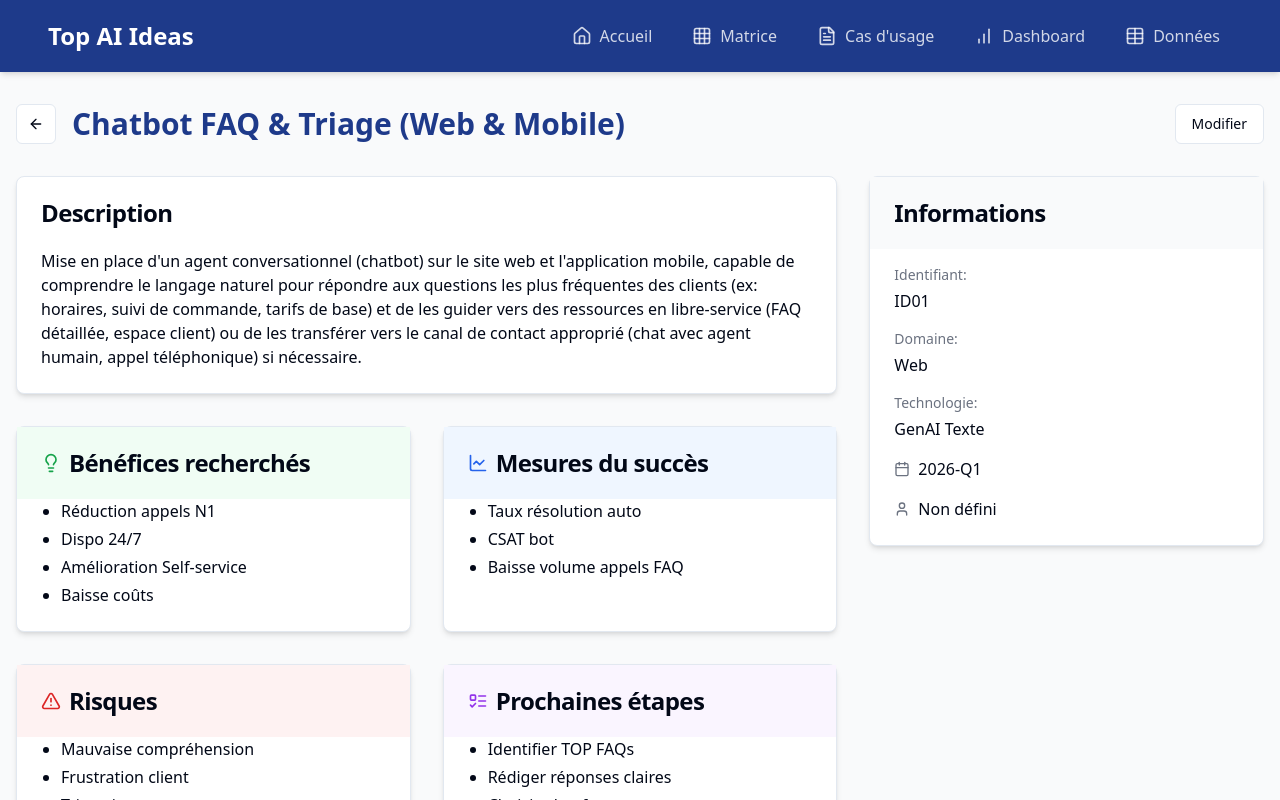
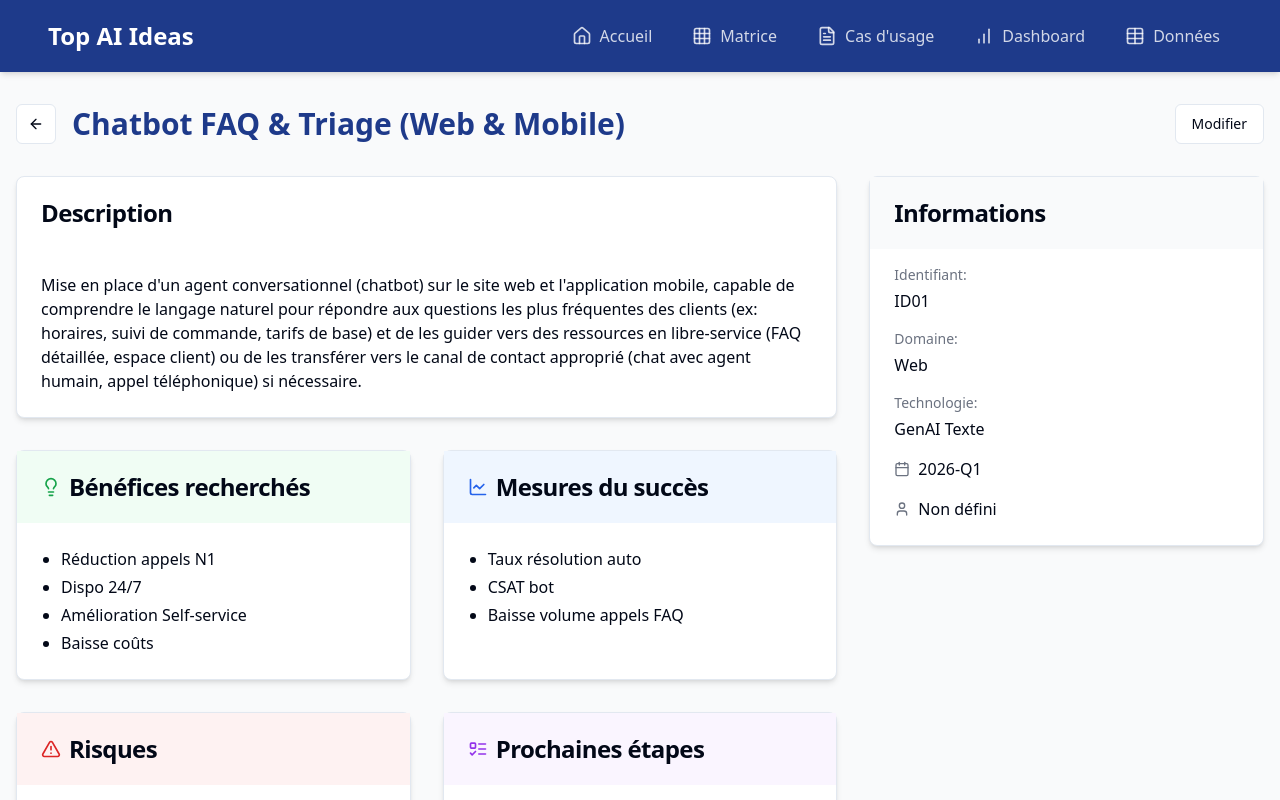
Before and after one commit to rhanka/top-ai-ideas, a React (Vite) app: page /cas-usage in a window 1280 px wide. Both pictures are taken after a click on the button "Voir les détails". Shown: the top 800 px of the page. Built offline with nearby package versions, Linux system fonts and the light colour scheme.

Commit message:
Fix: Apply margin to cards outside edit mode
Apply the same margin to the cards in the UseCaseDetail page, even when not in edit mode.

```diff
--- a/src/components/ui/card.tsx
+++ b/src/components/ui/card.tsx
@@ -1,3 +1,4 @@
+
 import * as React from "react"
 
 import { cn } from "@/lib/utils"
@@ -60,7 +61,7 @@ const CardContent = React.forwardRef<
   HTMLDivElement,
   React.HTMLAttributes<HTMLDivElement>
 >(({ className, ...props }, ref) => (
-  <div ref={ref} className={cn("p-6 pt-0", className)} {...props} />
+  <div ref={ref} className={cn("p-6 pt-4", className)} {...props} />
 ))
 CardContent.displayName = "CardContent"
 
--- a/src/pages/UseCaseDetail.tsx
+++ b/src/pages/UseCaseDetail.tsx
@@ -1,4 +1,3 @@
-
 import React, { useState, useEffect } from "react";
 import { useParams, useNavigate } from "react-router-dom";
 import { useAppContext } from "@/context/AppContext";
@@ -176,7 +175,7 @@ const UseCaseDetail: React.FC = () => {
                   withMargin={true}
                 />
               ) : (
-                <p className="whitespace-pre-line">{useCase.description}</p>
+                <p className="whitespace-pre-line mt-2">{useCase.description}</p>
               )}
             </CardContent>
           </Card>
@@ -199,7 +198,7 @@ const UseCaseDetail: React.FC = () => {
                     withMargin={true}
                   />
                 ) : (
-                  <ul className="list-disc pl-5 space-y-1">
+                  <ul className="list-disc pl-5 space-y-1 mt-2">
                     {useCase.benefits.map((benefit, index) => (
                       <li key={index}>{benefit}</li>
                     ))}
@@ -225,7 +224,7 @@ const UseCaseDetail: React.FC = () => {
                     withMargin={true}
                   />
                 ) : (
-                  <ul className="list-disc pl-5 space-y-1">
+                  <ul className="list-disc pl-5 space-y-1 mt-2">
                     {useCase.metrics.map((metric, index) => (
                       <li key={index}>{metric}</li>
                     ))}
@@ -251,7 +250,7 @@ const UseCaseDetail: React.FC = () => {
                     withMargin={true}
                   />
                 ) : (
-                  <ul className="list-disc pl-5 space-y-1">
+                  <ul className="list-disc pl-5 space-y-1 mt-2">
                     {useCase.risks.map((risk, index) => (
                       <li key={index}>{risk}</li>
                     ))}
@@ -277,7 +276,7 @@ const UseCaseDetail: React.FC = () => {
                     withMargin={true}
                   />
                 ) : (
-                  <ul className="list-disc pl-5 space-y-1">
+                  <ul className="list-disc pl-5 space-y-1 mt-2">
                     {useCase.nextSteps.map((step, index) => (
                       <li key={index}>{step}</li>
                     ))}
@@ -301,7 +300,7 @@ const UseCaseDetail: React.FC = () => {
                   withMargin={true}
                 />
               ) : (
-                <div className="flex flex-wrap gap-2">
+                <div className="flex flex-wrap gap-2 mt-2">
                   {useCase.sources.map((source, index) => (
                     <span key={index} className="bg-gray-100 px-3 py-1 rounded-full text-sm flex items-center">
                       <Database className="h-3 w-3 mr-1" />
@@ -330,7 +329,7 @@ const UseCaseDetail: React.FC = () => {
                   withMargin={true}
                 />
               ) : (
-                <div className="flex flex-wrap gap-2">
+                <div className="flex flex-wrap gap-2 mt-2">
                   {useCase.relatedData && useCase.relatedData.length > 0 ? (
                     useCase.relatedData.map((data, index) => (
                       <span key={index} className="bg-blue-50 px-3 py-1 rounded-full text-sm flex items-center border border-blue-200">
```
